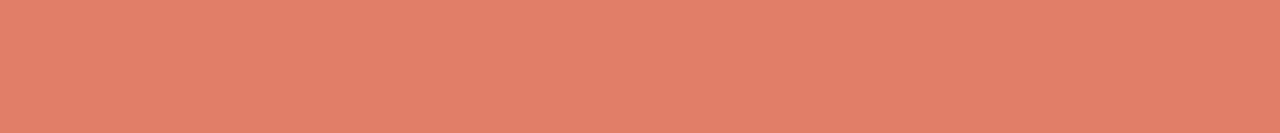
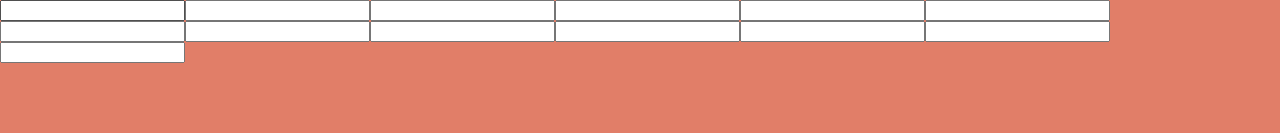
Before and after one commit to frakxman/store, an Angular app: page / in a window 1280 px wide. Shown: the top 133 px of the page. Built offline with nearby package versions, Linux system fonts and the light colour scheme; grey boxes are pictures that could not be loaded.

Commit message:
Init of cart component html

```diff
--- a/src/app/app.component.html
+++ b/src/app/app.component.html
@@ -1,7 +1,12 @@
-<!-- Auth  -->
-<app-login></app-login>
-<!-- <app-register></app-register> -->
-<!-- Store
+<!--
+    Auth
+    <app-login></app-login>
+    <app-register></app-register>
+-->
+<!--
+    Store
     <app-nav></app-nav>
     <app-products></app-products>
 -->
+
+<app-cart></app-cart>
--- a/src/app/components/cart/cart.component.html
+++ b/src/app/components/cart/cart.component.html
@@ -1 +1,29 @@
-<p>cart works!</p>
+<form action="">
+    <label for=""></label>
+    <input type="text">
+    <label for=""></label>
+    <input type="number">
+    <label for=""></label>
+    <input type="text">
+    <label for=""></label>
+    <input type="text">
+    <label for=""></label>
+    <input type="text">
+    <label for=""></label>
+    <input type="text">
+    <label for=""></label>
+    <input type="text">
+    <label for=""></label>
+    <input type="text">
+    <label for=""></label>
+    <input type="text">
+    <label for=""></label>
+    <input type="text">
+    <label for=""></label>
+    <input type="text">
+    <label for=""></label>
+    <input type="text">
+    <label for=""></label>
+    <input type="text">
+    <label for=""></label>
+</form>
```
